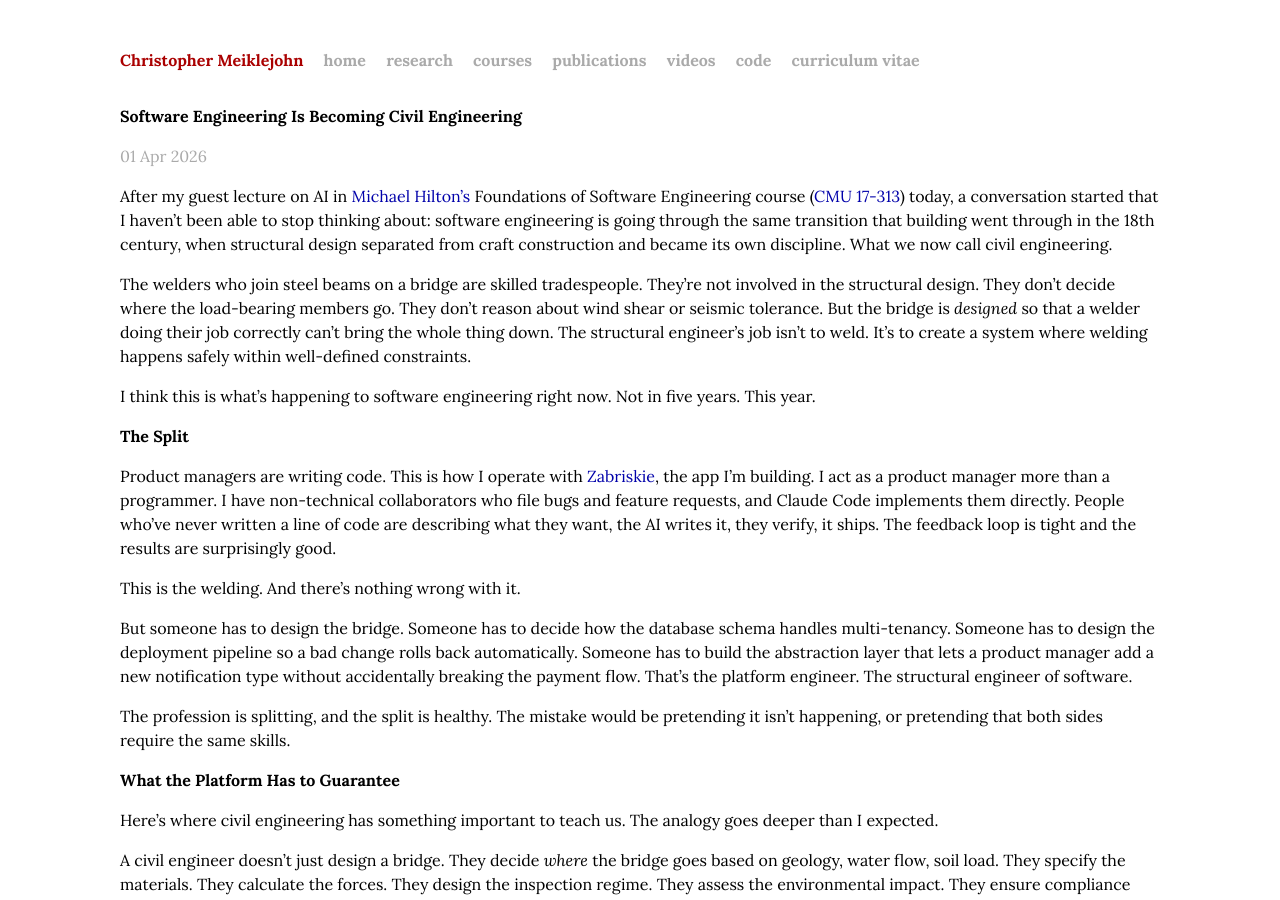
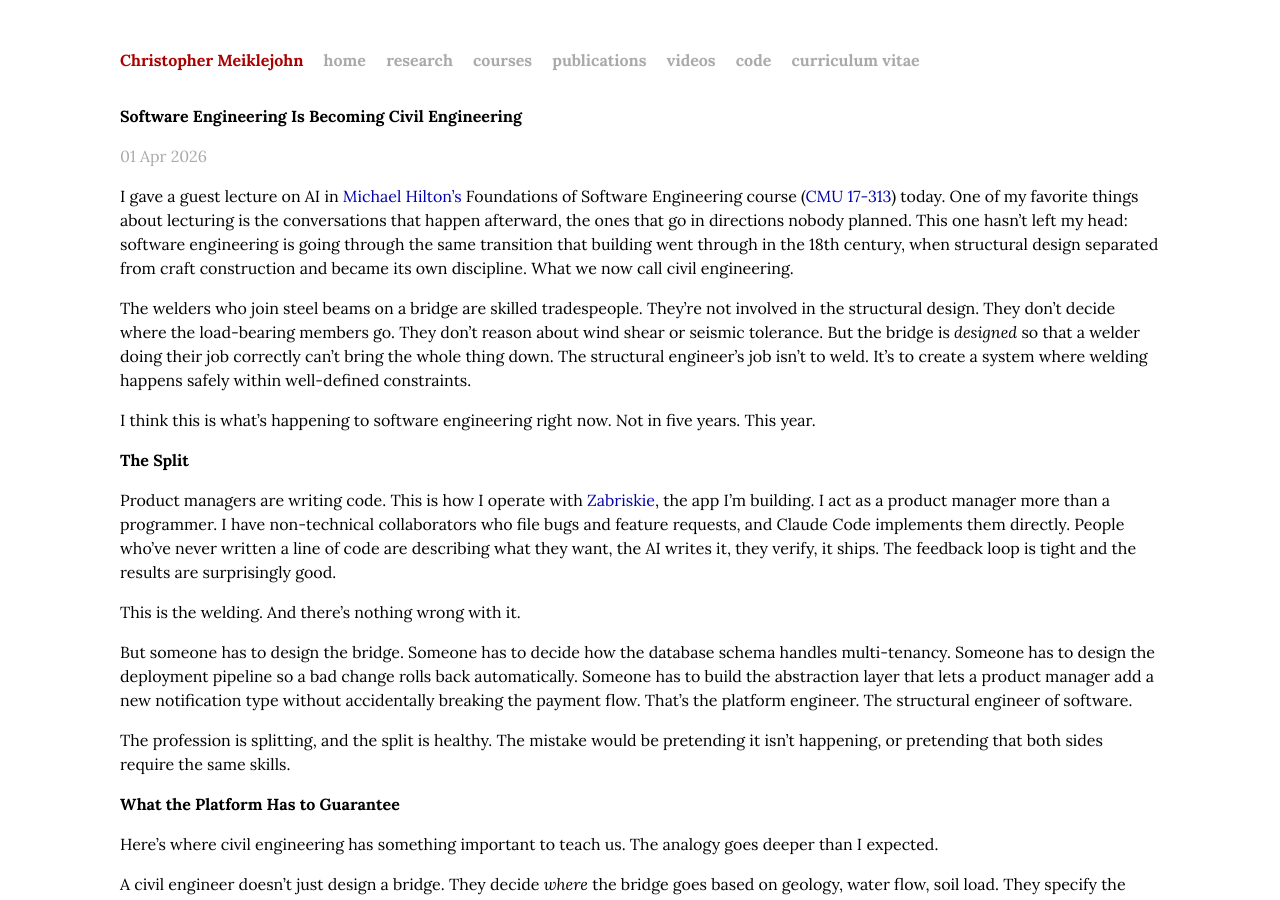
Before and after one commit to cmeiklejohn/cmeiklejohn.github.io, a Jekyll site: the page built from _posts/2026-04-01-software-engineering-is-becoming-civil-engineering.markdown, in a window 1280 px wide and 900 px high. Built offline with Jekyll 4.4.1, drawn with Linux system fonts in a browser that asks for light colours; some web fonts are replaced.

Commit message:
Warm up opening with love of organic post-lecture conversations
https://claude.ai/code/session_018mjBVoMgWwm8eLhnnMXsGy

```diff
--- a/_posts/2026-04-01-software-engineering-is-becoming-civil-engineering.markdown
+++ b/_posts/2026-04-01-software-engineering-is-becoming-civil-engineering.markdown
@@ -6,7 +6,7 @@ group: ai
 categories: ai engineering
 ---
 
-After my guest lecture on AI in [Michael Hilton's](https://www.cs.cmu.edu/~mhilton/) Foundations of Software Engineering course ([CMU 17-313](https://cmu-313.github.io)) today, a conversation started that I haven't been able to stop thinking about: software engineering is going through the same transition that building went through in the 18th century, when structural design separated from craft construction and became its own discipline. What we now call civil engineering.
+I gave a guest lecture on AI in [Michael Hilton's](https://www.cs.cmu.edu/~mhilton/) Foundations of Software Engineering course ([CMU 17-313](https://cmu-313.github.io)) today. One of my favorite things about lecturing is the conversations that happen afterward, the ones that go in directions nobody planned. This one hasn't left my head: software engineering is going through the same transition that building went through in the 18th century, when structural design separated from craft construction and became its own discipline. What we now call civil engineering.
 
 The welders who join steel beams on a bridge are skilled tradespeople. They're not involved in the structural design. They don't decide where the load-bearing members go. They don't reason about wind shear or seismic tolerance. But the bridge is *designed* so that a welder doing their job correctly can't bring the whole thing down. The structural engineer's job isn't to weld. It's to create a system where welding happens safely within well-defined constraints.
 
```
